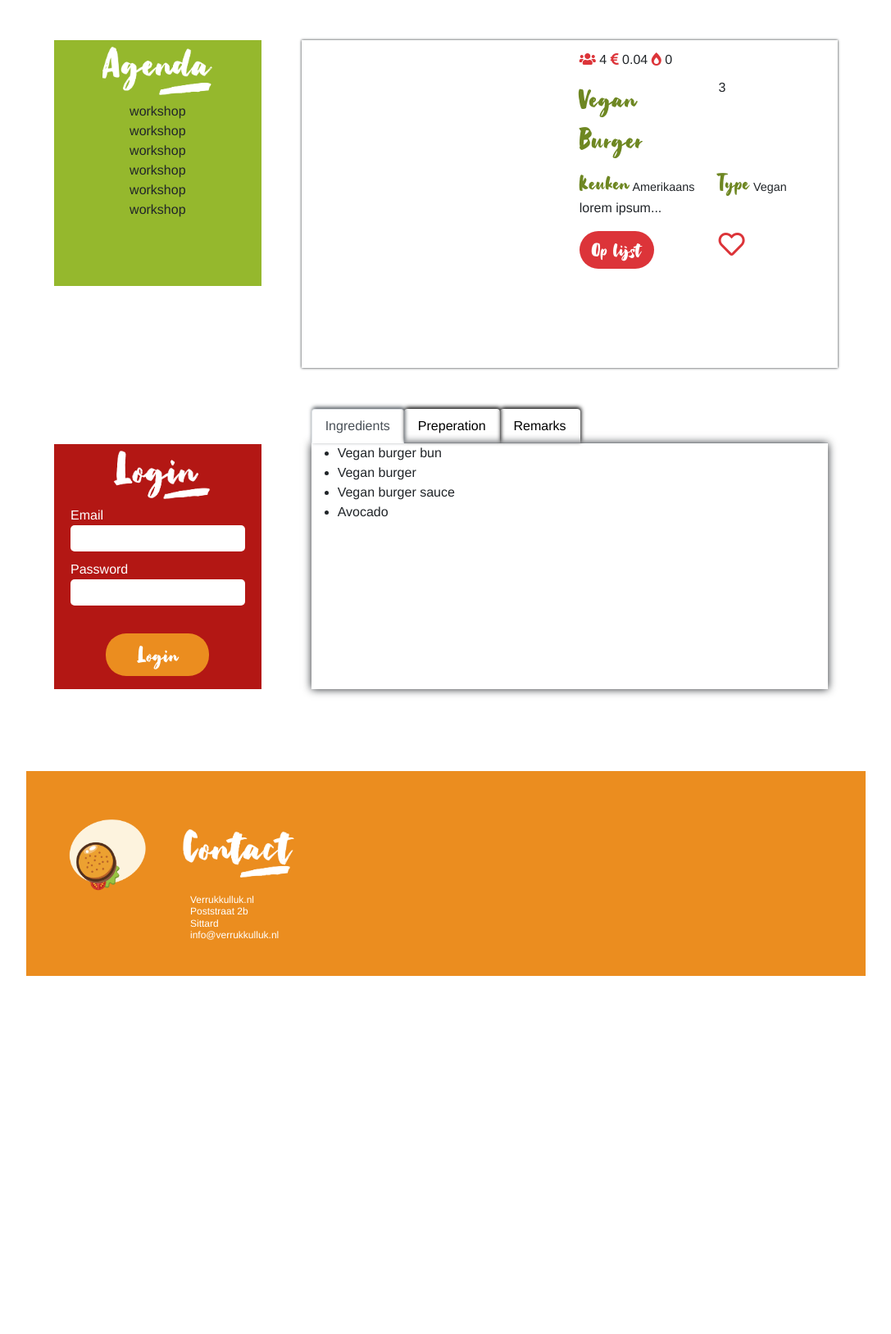
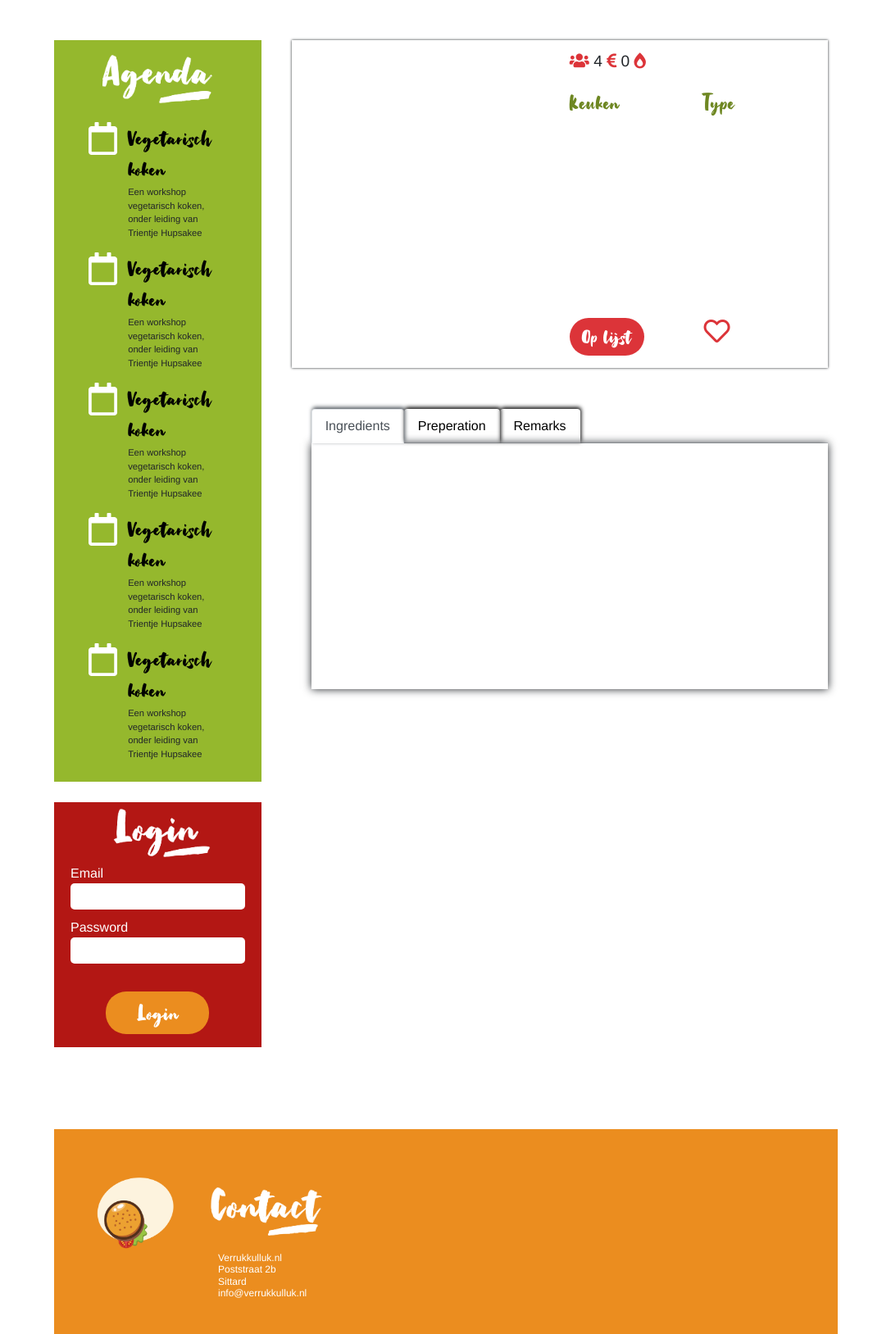
Before and after one commit to ReneKrewinkel/educom-verrukkulluk-1695110602, a PHP site: page /index.php?action=detail in a window 1280 px wide. Shown: the part 501-2129 px from the top of the page at 82% size, without its empty margins (96-1183 px from the left). Before the commit the page ends 1692 px from the top, so only its background shows below. Run offline with PHP 8.4, Linux system fonts and the light colour scheme; data comes from the database, SQL or seed files in the repository; data that the repository does not hold is empty.

Commit message:
homepage & detailpage #13

```diff
--- a/assets/css/main.css
+++ b/assets/css/main.css
@@ -54,11 +54,20 @@ html, body {
     font-size: 16px;
 }
 
+.center-text{
+    display:flex;
+    align-items: center;
+}
+
+.space-between{
+    display:flex;
+    justify-content: space-between;
+}
+
 .navigation_sander {
-    width: 80%;
+
     height: 500px;
-    margin: 0 auto 50;
-    background-color: var(--darker-orange);
+    margin: 0 150px 50px;
     color: var(--white);
     text-align: center;
     position: relative;
@@ -103,10 +113,17 @@ html, body {
     background-color: var(--lighter-green);
     margin-left:150px;
     width:100%;
-    height:300px;
+    margin-bottom: 25px;
+    padding:10px 0 10px;
 
     text-align: center;
 }
+
+.workshop{
+    margin:15 30 15;
+    text-align: left;
+}
+
 
 .log-in {
     background-color: var(--darker-red);
@@ -147,8 +164,9 @@ html, body {
 
 .footer_sander {
     background-color: var(--darker-orange);
-    width:80%;
-    margin: 50 auto 0;
+    width: calc(100% - 300px);
+    margin: 50px 150px 0;
+
     padding:50px;
     height:250px;
     color: var(--white);
@@ -159,6 +177,7 @@ html, body {
     font-size: 12px;
     line-height: 0.9rem;
     margin-left:150px;
+    width:250px;
 }
 
 .recipe_detail{
@@ -203,7 +222,7 @@ html, body {
     width:100%;
     height:100%;
     background-position: center center;
-    background-size: 100% 100%;
+    background-size: cover;
     background-repeat: no-repeat;
 }
 
--- a/index.php
+++ b/index.php
@@ -23,7 +23,7 @@ $gerecht = new gerecht($db->getConnection());
 $data = $gerecht->selecteerGerecht();
 
 $gerecht_id = isset($_GET["gerecht_id"]) ? $_GET["gerecht_id"] : "";
-$action = isset($_GET["action"]) ? $_GET["action"] : "detail";
+$action = isset($_GET["action"]) ? $_GET["action"] : "homepage";
 
 switch($action){
 
@@ -36,7 +36,7 @@ switch($action){
     }
 
     case "detail": {
-        $data = $gerecht->selecteerGerecht(2);
+        $data = $gerecht->selecteerGerecht($gerecht_id);
         $template = 'detail.html.twig';
         $title = "detail";
 
--- a/lib/ingredient.php
+++ b/lib/ingredient.php
@@ -34,7 +34,9 @@ class ingredient {
                 "omschrijving" => $artikel["omschrijving"],
                 "prijs" => $artikel["prijs"],
                 "verpakking" => $artikel["verpakking"],
-                "calories" => $artikel["calories"]
+                "calories" => $artikel["calories"],
+                "eenheid" => $artikel["eenheid"],
+                "afbeelding" => $artikel["afbeelding"]
             ];
         }
         return($ingredients);
--- a/templates/detail.html.twig
+++ b/templates/detail.html.twig
@@ -5,15 +5,15 @@
 {% endblock %}
 
 {% block content %}
-<div class="detail_card">
-    <div class= "row" style="height:100%">
-        <div class="col-md-6">
+
+<div class= "row detail_card">
+    <div class="col-md-6" style="padding-left:0">
         <div class="detail_recipe_img" style="background-image:url({{data.afbeelding}})"></div>
 
     </div>
-        <div class="col-md-6">
+    <div class="col-md-6 d-flex flex-column"  style="font-size:0.8rem; padding-bottom:15px">
         <div class="row">
-                <div class="col-md-12">
+            <div class="col-md-12" style="font-size:1.2rem;">
                 <i class="fas fa-users recipe_icons"></i>
                 <span>4</span>
                 <i class="fas fa-euro-sign recipe_icons"></i>
@@ -21,28 +21,29 @@
                 <i class="fas fa-burn recipe_icons"></i>
                 <span>{{data.calories}}</span><br>
             </div>
+        </div>
+        <div class="row">
             <div class="col-md-6"><h2>{{data.titel}}<h2></div>
             <div class="col-md-6">{{data.rating}}</div>
-                <div class="col-md-6">
-                    <h5 style="display:inline">Keuken</h5>
-                    <span style="font-size:0.9rem">{{data.keuken.omschrijving}}</span>
         </div>
-                <div class="col-md-6">
-                    <h5 style="display:inline">Type</h5>
-                    <span style="font-size:0.9rem">{{data.type.omschrijving}}</span>
+        <div class="row">
+            <h5 class="col-md-3">Keuken</h5>
+            <span class="col-md-3 center-text">{{data.keuken.omschrijving}}</span>
+            <h5 class="col-md-3">Type</h5>
+            <span class="col-md-3 center-text">{{data.type.omschrijving}}</span>
         </div>
-
+        <div class="row">
             <div class="col-md-12">
                 <p>{{data.lange_omschrijving}}</p>
             </div>
-
+        </div>
+        <div class="row mt-auto">
             <div class="col-md-6">
                 <button class="button">Op lijst</button>
             </div>
             <div class="col-md-6">
                 <a class="far fa-heart favorite"></a>
             </div>
-
         </div>
 
 
@@ -51,7 +52,7 @@
     </div>
 
 </div>
-</div>
+
 <div class= "recipe_info">
     <div class="container-fluid">
         <div class="row">
@@ -70,21 +71,49 @@
                     </ul>
                     <div class="tab-content recipe-body">
                         <div class="tab-pane active" id="tab1">
-                            <ul>
                             {% for ingredient in data.ingredienten %}
-                                <li>{{ingredient.naam}}</li>
+                            {# <div>{{ingredient.naam}}</div> #}
+
+                            <div class="row ingredient" >
+
+                                <div class="col-md-2">
+                                    <div class="detail_recipe_img" style="background-image:url({{ingredient.afbeelding}})"></div>
+
+                                </div>
+                                <div class="col-md-10">
+                                    <h3>{{ingredient.naam}}</h3>
+                                    <p>{{ingredient.omschrijving}}</p>
+                                    <div style="display:flex;gap:0px 10px;">
+                                        <h5 class="font-size__small" >Hoeveelheid:</h5>
+                                        <div>{{ingredient.aantal}}</div>
+                                        <div>{{ingredient.eenheid}}</div>
+                                    </div>
+                                </div>
+                            </div>
 
                             {% endfor %}
-                            </ul>
+
                         </div>
                         <div class="tab-pane" id="tab2">
                             {% for stap in data.bereidingswijze %}
-                                <div>{{stap.nummeriekveld}}. {{stap.tekstveld}}</div>
+                            <div class="row prepare">
+                                <div class="col-md-2 stepnumber">{{stap.nummeriekveld}}.</div>
+                                <div class="col-md-4" style="font-size:0.9rem"> {{stap.tekstveld}}</div>
+                            </div>
                             {% endfor %}
                         </div>
                         <div class="tab-pane" id="tab3">
                             {% for opmerking in data.opmerkingen %}
-                                <div>{{opmerking.user_name}}: {{opmerking.tekstveld}}</div>
+                            <div class="row remarks" >
+                                <div class="col-md-2">
+                                    <div class="user_img" style="background-image:url({{opmerking.afbeelding}})"></div>
+                                </div>
+                                <div class="col-md-8">
+                                    <h4> {{opmerking.user_name}} </h4>
+                                    <div> {{opmerking.tekstveld}} </div>
+                                </div>
+                            </div>
+
                             {% endfor %}
                         </div>
 
--- a/templates/main.html.twig
+++ b/templates/main.html.twig
@@ -22,10 +22,9 @@
     <div class="row">
         <div class="col-md-12">
             <div class="navigation_sander">
-                <img src="assets/img/logo-v2.png" class="logo">
+                <a href="?action=homepage"><img src="assets/img/logo-v2.png" class="logo" alt="Homepage"></a>
+
                 {% block header %}
-
-
                 <div id="hero-carousel" class="carousel slide" data-ride="carousel">
                     <ol class="carousel-indicators">
                         <li data-target="#hero-carousel" data-slide-to="0" class="active"></li>
@@ -45,6 +44,26 @@
                     </div>
                 </div>
                 {% endblock %}
+
+
+                <div class="hamburger-menu">
+                    <div class="fas fa-bars menu-trigger">
+                        <div class="dropdown">
+                            <div class="row">
+                                <div class="col-md-4">
+                                    <a href="?action=homepage"><img src="assets/img/logo-v2.png" class="logo-dropdown" alt="Homepage"></a>
+                                </div>
+                                <div class="col-md-4">
+                                    <a class="menu-headers">Mijn Favorieten</a>
+                                </div>
+                                <div class="col-md-4">
+                                    <a class="menu-headers">Mijn Boodschappenlijst</a>
+                                </div>
+
+                            </div>
+                        </div>
+                    </div>
+                </div>
             </div>
         </div>
     </div>
@@ -53,15 +72,15 @@
         <div class="col-md-4">
             <div class="column-left">
                 <div class="agenda">
-                    <img src="assets/img/verrukkulluk-agenda.png" style="width:150;">
-                        <p>
-                            workshop <br>
-                            workshop <br>
-                            workshop <br>
-                            workshop <br>
-                            workshop <br>
-                            workshop <br>
-                        </p>
+                    <img src="assets/img/verrukkulluk-agenda.png" style="width:150;"><br>
+                    {% for i in range(0,4)%}
+                        <div class="row workshop">
+                            <i class="col-md-3 far fa-calendar" style="font-size:2.5rem; color:#FFF;"></i>
+                            <h4 class="col-md-9" style="color:#000;margin-bottom:0;">Vegetarisch koken</h4>
+                            <div class="col-md-3"></div>
+                            <div class="col-md-9" style="font-size:0.7rem">Een workshop vegetarisch koken, onder leiding van Trientje Hupsakee</div>
+                        </div>
+                    {% endfor %}
                 </div>
                 <div class="log-in">
                     <img src="assets/img/verrukkulluk-login.png" style="width:150;">
@@ -91,8 +110,8 @@
     </div>
 
 
-    <div class="row">
-        <div class="col-md-12 footer_sander">
+
+    <div class="footer_sander">
         <img src="assets/img/verrukkulluk-pay-off.png" style="width:100; margin-right:30;"/>
         <img src="assets/img/verrukkulluk-contact.png" style="width:150"/>
 
@@ -103,7 +122,7 @@
             info@verrukkulluk.nl
         </p>
     </div>
-    </div>
+
 
 
 </div>
```
Also changed, not shown: other parts of assets/css/main.css (+114 -0 lines), templates/homepage.html.twig (+15 -2 lines). Lines whose indentation alone changed are shown as unchanged.
